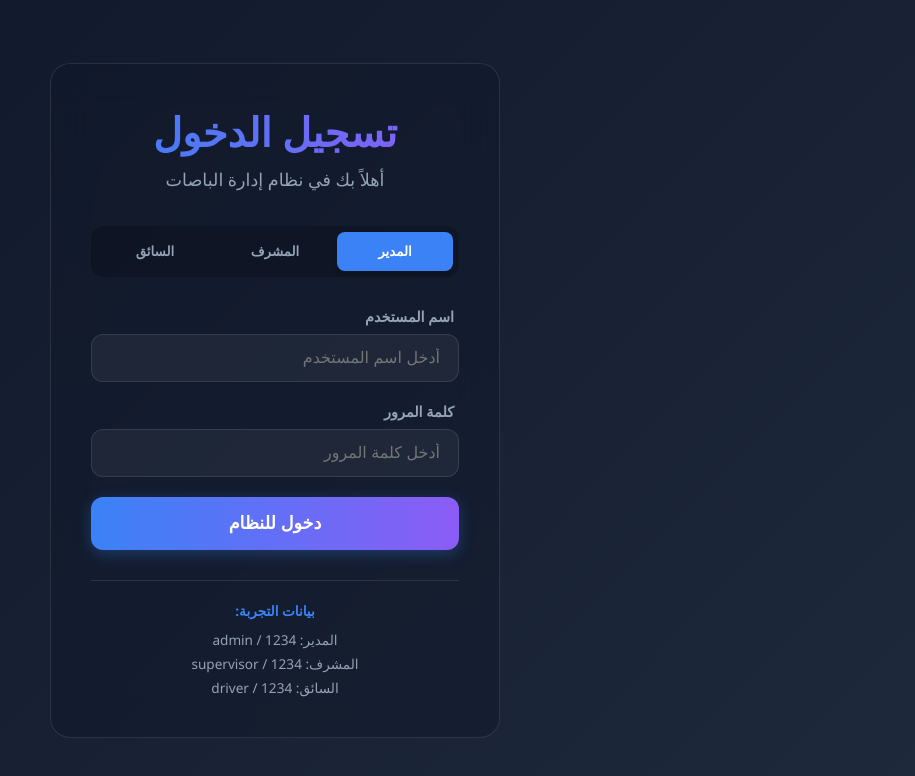
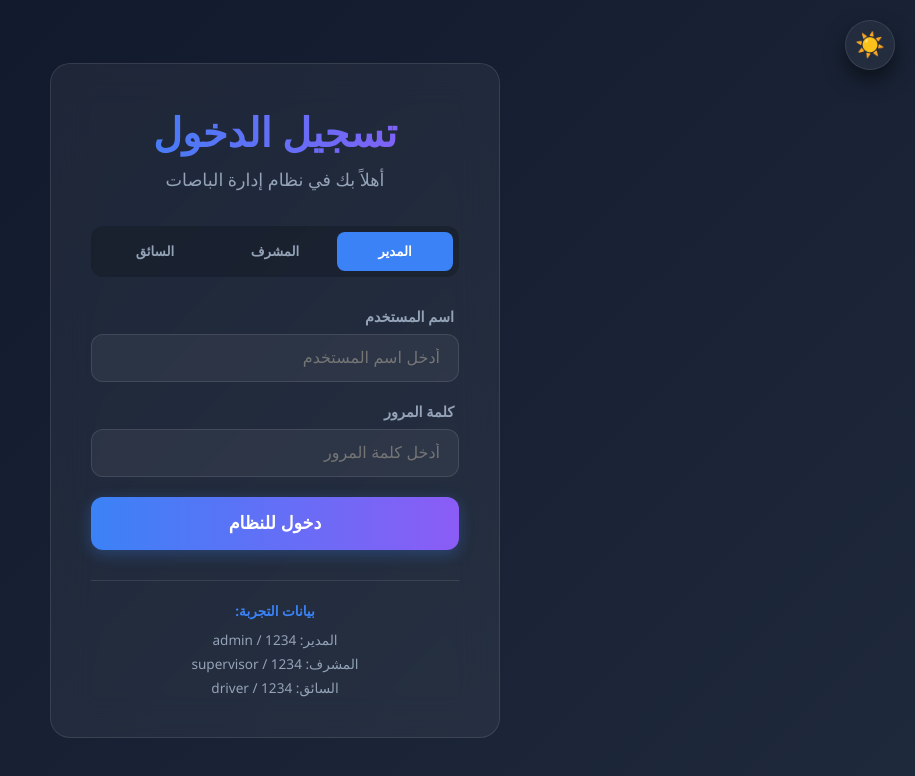
Before and after one commit to abdolah-17/bus-check-system, a React (Create React App) app: page / in a window 1280 px wide. Shown: the top 776 px of the page, without its empty margins (365-1280 px from the left). Built offline with nearby package versions, Linux system fonts and the light colour scheme.

Commit message:
Implement global Light/Dark mode and overhaul UI aesthetics

```diff
--- a/src/App.js
+++ b/src/App.js
@@ -7,10 +7,12 @@ import Login from "./pages/Login";
 import CreateTrip from "./pages/CreateTrip";
 import BoardingCheck from "./pages/BoardingCheck";
 import DriverDashboard from "./pages/DriverDashboard";
+import { ThemeProvider } from "./context/ThemeContext";
 
 function App() {
   return (
-    <AuthProvider>
+    <ThemeProvider>
+      <AuthProvider>
       <BrowserRouter>
         <Routes>
           {/* Public Route */}
@@ -36,6 +38,7 @@ function App() {
         </Routes>
       </BrowserRouter>
     </AuthProvider>
+    </ThemeProvider>
   );
 }
 
--- a/src/components/Layout.js
+++ b/src/components/Layout.js
@@ -1,12 +1,14 @@
 import React from "react";
 import { Outlet, useNavigate, useLocation } from "react-router-dom";
 import { useAuth } from "../context/AuthContext";
+import { useTheme } from "../context/ThemeContext";
 import "../styles/layout.css";
 
 const Layout = () => {
   const navigate = useNavigate();
   const location = useLocation();
   const { user, logout } = useAuth();
+  const { isDarkMode, toggleTheme } = useTheme();
 
   const menuItems = [
     { title: "إنشاء رحلة", path: "/create-trip", icon: "➕", roles: ["manager"] },
@@ -21,7 +23,7 @@ const Layout = () => {
   };
 
   return (
-    <div className="layout-container" dir="rtl">
+    <div className={`layout-container ${isDarkMode ? "dark-theme" : "light-theme"}`} dir="rtl">
       <aside className="sidebar glass-effect">
         <div className="sidebar-header">
           <h2 className="logo-text">نظام الباصات</h2>
@@ -51,11 +53,16 @@ const Layout = () => {
           <h1 className="page-title">
             {menuItems.find((item) => item.path === location.pathname)?.title || "لوحة التحكم"}
           </h1>
-          <div className="user-profile">
-            <div className="user-avatar">👤</div>
-            <span className="user-name">
-              {user?.role === "manager" ? "المدير" : "المشرف"} ({user?.username})
-            </span>
+          <div className="header-actions">
+            <button className="theme-toggle-btn" onClick={toggleTheme}>
+              {isDarkMode ? "☀️" : "🌙"}
+            </button>
+            <div className="user-profile">
+              <div className="user-avatar">👤</div>
+              <span className="user-name">
+                {user?.role === "manager" ? "المدير" : "المشرف"} ({user?.username})
+              </span>
+            </div>
           </div>
         </header>
         <section className="page-container">
--- /dev/null
+++ b/src/context/ThemeContext.js
@@ -0,0 +1,33 @@
+import React, { createContext, useState, useContext, useEffect } from "react";
+
+const ThemeContext = createContext();
+
+export const ThemeProvider = ({ children }) => {
+  const [isDarkMode, setIsDarkMode] = useState(() => {
+    const savedTheme = localStorage.getItem("appTheme");
+    return savedTheme ? savedTheme === "dark" : true;
+  });
+
+  useEffect(() => {
+    const root = window.document.documentElement;
+    if (isDarkMode) {
+      root.classList.add("dark-theme");
+      root.classList.remove("light-theme");
+      localStorage.setItem("appTheme", "dark");
+    } else {
+      root.classList.add("light-theme");
+      root.classList.remove("dark-theme");
+      localStorage.setItem("appTheme", "light");
+    }
+  }, [isDarkMode]);
+
+  const toggleTheme = () => setIsDarkMode(!isDarkMode);
+
+  return (
+    <ThemeContext.Provider value={{ isDarkMode, toggleTheme }}>
+      {children}
+    </ThemeContext.Provider>
+  );
+};
+
+export const useTheme = () => useContext(ThemeContext);
--- a/src/pages/DriverDashboard.js
+++ b/src/pages/DriverDashboard.js
@@ -1,11 +1,13 @@
 import React, { useState, useEffect } from "react";
 import { useNavigate } from "react-router-dom";
 import { useAuth } from "../context/AuthContext";
+import { useTheme } from "../context/ThemeContext";
 import "../styles/driverDashboard.css";
 
 function DriverDashboard() {
   const navigate = useNavigate();
   const { logout } = useAuth();
+  const { isDarkMode, toggleTheme } = useTheme();
   const [driverData, setDriverData] = useState({
     totalPassengers: 0,
     returnedCount: 0,
@@ -109,7 +111,10 @@ function DriverDashboard() {
   };
 
   return (
-    <div className={`driver-dashboard ${statusClass}`} dir="rtl">
+    <div className={`driver-dashboard ${statusClass} ${isDarkMode ? "dark-theme" : "light-theme"}`} dir="rtl">
+      <button className="theme-toggle-floating" onClick={toggleTheme}>
+        {isDarkMode ? "☀️" : "🌙"}
+      </button>
       <div className="driver-card glass-effect">
         <div className="driver-header">
           <h1>شاشة السائق</h1>
--- a/src/pages/Login.js
+++ b/src/pages/Login.js
@@ -2,11 +2,13 @@ import React, { useState } from "react";
 import { useNavigate } from "react-router-dom";
 import { users } from "../data/mockData";
 import { useAuth } from "../context/AuthContext";
+import { useTheme } from "../context/ThemeContext";
 import "../styles/login.css";
 
 function Login() {
   const navigate = useNavigate();
   const { login } = useAuth();
+  const { isDarkMode, toggleTheme } = useTheme();
 
   const [selectedRole, setSelectedRole] = useState("manager");
   const [username, setUsername] = useState("");
@@ -73,7 +75,10 @@ function Login() {
   };
 
   return (
-    <div className="page-container login-page" dir="rtl">
+    <div className={`page-container login-page ${isDarkMode ? "dark-theme" : "light-theme"}`} dir="rtl">
+      <button className="theme-toggle-floating" onClick={toggleTheme}>
+        {isDarkMode ? "☀️" : "🌙"}
+      </button>
       <div className="glass-card login-card">
         <h1 className="login-title">تسجيل الدخول</h1>
         <p className="login-subtitle">أهلاً بك في نظام إدارة الباصات</p>
--- a/src/styles/components.css
+++ b/src/styles/components.css
@@ -22,7 +22,7 @@
   width: 100%;
   border-radius: var(--radius-lg);
   border: 1px solid var(--glass-border);
-  background: rgba(15, 23, 42, 0.4);
+  background: var(--glass-bg);
   backdrop-filter: blur(20px);
   -webkit-backdrop-filter: blur(20px);
   padding: 40px;
@@ -48,10 +48,10 @@
 .form-input {
   width: 100%;
   padding: 14px 18px;
-  background: rgba(255, 255, 255, 0.05);
+  background: var(--glass-bg);
   border: 1px solid var(--glass-border);
   border-radius: var(--radius-md);
-  color: white;
+  color: var(--text-main);
   font-size: 1rem;
   transition: var(--transition-fast);
 }
@@ -135,9 +135,9 @@ select.form-input option {
 }
 
 .btn-secondary {
-  background: rgba(255, 255, 255, 0.05);
+  background: var(--glass-bg);
   border: 1px solid var(--glass-border);
-  color: white;
+  color: var(--text-main);
 }
 
 .btn-secondary:hover {
@@ -168,13 +168,13 @@ select.form-input option {
 .modal-content {
   width: 100%;
   max-width: 600px;
-  background: #0f172a;
+  background: var(--bg-secondary);
   border-radius: var(--radius-lg);
   border: 1px solid var(--glass-border);
   display: flex;
   flex-direction: column;
   max-height: 90vh;
-  box-shadow: var(--shadow-lg);
+  box-shadow: 0 40px 100px var(--shadow-main);
   position: relative;
 }
 
@@ -217,9 +217,10 @@ select.form-input option {
   border-top: 1px solid var(--glass-border);
   display: flex;
   gap: 15px;
-  background: rgba(15, 23, 42, 0.9);
+  background: var(--bg-secondary);
   border-radius: 0 0 var(--radius-lg) var(--radius-lg);
 }
+
 
 /* ------------------------------------------- */
 /* Animations */
--- a/src/styles/createTrip.css
+++ b/src/styles/createTrip.css
@@ -11,7 +11,7 @@
   font-weight: 900;
   margin-bottom: 10px;
   text-align: center;
-  color: white;
+  color: var(--text-main);
 }
 
 .create-trip-subtitle {
--- a/src/styles/driverDashboard.css
+++ b/src/styles/driverDashboard.css
@@ -36,11 +36,11 @@
   border-radius: 32px;
   padding: 40px;
   text-align: center;
-  background: rgba(15, 23, 42, 0.6) !important;
+  background: var(--glass-bg) !important;
   backdrop-filter: blur(20px);
   -webkit-backdrop-filter: blur(20px);
-  border: 1px solid rgba(255, 255, 255, 0.1) !important;
-  box-shadow: 0 40px 100px -20px rgba(0, 0, 0, 0.8) !important;
+  border: 1px solid var(--glass-border) !important;
+  box-shadow: 0 40px 100px -20px var(--shadow-main) !important;
 }
 
 /* Steering Wheel Styling */
@@ -54,7 +54,7 @@
 .steering-wheel-svg {
   width: 100%;
   height: 100%;
-  filter: drop-shadow(0 10px 15px rgba(0,0,0,0.5));
+  filter: drop-shadow(0 10px 15px var(--shadow-main));
   animation: rotate-wheel 8s infinite ease-in-out;
 }
 
@@ -67,25 +67,26 @@
 
 .wheel-rim {
   fill: none;
-  stroke: #334155;
+  stroke: var(--text-muted);
   stroke-width: 8;
 }
 
 .wheel-inner-rim {
   fill: none;
-  stroke: #1e293b;
+  stroke: var(--bg-secondary);
   stroke-width: 2;
 }
 
 .wheel-spoke {
-  fill: #475569;
+  fill: var(--text-muted);
 }
 
 .wheel-center {
-  fill: #1e293b;
-  stroke: #475569;
+  fill: var(--bg-secondary);
+  stroke: var(--text-muted);
   stroke-width: 2;
 }
+
 
 .bus-svg {
   width: 120px;
--- a/src/styles/theme.css
+++ b/src/styles/theme.css
@@ -1,22 +1,11 @@
 :root {
-  /* Color Palette - Premium Dark/Glassmorphism */
+  /* Common Colors */
   --primary-color: #3b82f6;
   --primary-hover: #2563eb;
   --secondary-color: #8b5cf6;
-  --accent-color: #10b981;
+  --success-color: #10b981;
   --danger-color: #ef4444;
   --warning-color: #f59e0b;
-
-  /* Backgrounds */
-  --bg-gradient: linear-gradient(135deg, #0f172a 0%, #1e293b 100%);
-  --glass-bg: rgba(255, 255, 255, 0.05);
-  --glass-border: rgba(255, 255, 255, 0.1);
-  --glass-hover: rgba(255, 255, 255, 0.1);
-
-  /* Text Colors */
-  --text-main: #f8fafc;
-  --text-muted: #94a3b8;
-  --text-inverse: #0f172a;
 
   /* Spacing & Borders */
   --radius-sm: 8px;
@@ -24,25 +13,74 @@
   --radius-lg: 20px;
   --radius-full: 9999px;
 
-  --shadow-sm: 0 1px 2px 0 rgba(0, 0, 0, 0.05);
-  --shadow-md: 0 4px 6px -1px rgba(0, 0, 0, 0.1), 0 2px 4px -1px rgba(0, 0, 0, 0.06);
-  --shadow-lg: 0 10px 15px -3px rgba(0, 0, 0, 0.1), 0 4px 6px -2px rgba(0, 0, 0, 0.05);
-
-  /* Transitions */
   --transition-fast: 0.2s ease;
   --transition-normal: 0.3s ease;
 }
 
-/* Glassmorphism Utility Class */
+/* Dark Theme (Default) */
+.dark-theme {
+  --bg-main: #0f172a;
+  --bg-secondary: #1e293b;
+  --bg-gradient: linear-gradient(135deg, #0f172a 0%, #1e293b 100%);
+  --glass-bg: rgba(255, 255, 255, 0.05);
+  --glass-border: rgba(255, 255, 255, 0.1);
+  --glass-hover: rgba(255, 255, 255, 0.1);
+  --text-main: #f8fafc;
+  --text-muted: #94a3b8;
+  --shadow-main: rgba(0, 0, 0, 0.5);
+}
+
+/* Light Theme */
+.light-theme {
+  --bg-main: #f1f5f9;
+  --bg-secondary: #ffffff;
+  --bg-gradient: linear-gradient(135deg, #f1f5f9 0%, #e2e8f0 100%);
+  --glass-bg: rgba(255, 255, 255, 0.7);
+  --glass-border: rgba(0, 0, 0, 0.05);
+  --glass-hover: rgba(0, 0, 0, 0.02);
+  --text-main: #0f172a;
+  --text-muted: #475569;
+  --shadow-main: rgba(0, 0, 0, 0.1);
+}
+
+body {
+  background: var(--bg-gradient);
+  color: var(--text-main);
+  min-height: 100vh;
+  margin: 0;
+  font-family: 'Inter', sans-serif;
+  transition: background 0.5s ease, color 0.5s ease;
+}
+
 .glass-effect {
   background: var(--glass-bg);
   backdrop-filter: blur(12px);
   -webkit-backdrop-filter: blur(12px);
   border: 1px solid var(--glass-border);
-  box-shadow: var(--shadow-lg);
+  box-shadow: 0 10px 15px -3px var(--shadow-main);
 }
 
-/* RTL Support */
-[dir="rtl"] {
-  text-align: right;
+.theme-toggle-floating {
+  position: fixed;
+  top: 20px;
+  right: 20px;
+  z-index: 2000;
+  width: 50px;
+  height: 50px;
+  border-radius: 50%;
+  background: var(--glass-bg);
+  backdrop-filter: blur(10px);
+  border: 1px solid var(--glass-border);
+  display: flex;
+  align-items: center;
+  justify-content: center;
+  font-size: 1.5rem;
+  cursor: pointer;
+  box-shadow: 0 10px 20px var(--shadow-main);
+  transition: all 0.3s cubic-bezier(0.4, 0, 0.2, 1);
 }
+
+.theme-toggle-floating:hover {
+  transform: scale(1.1) rotate(15deg);
+  background: var(--glass-hover);
+}
```
Also changed, not shown: src/styles/boardingCheck.css (+21 -19 lines), src/styles/layout.css (+46 -12 lines).
